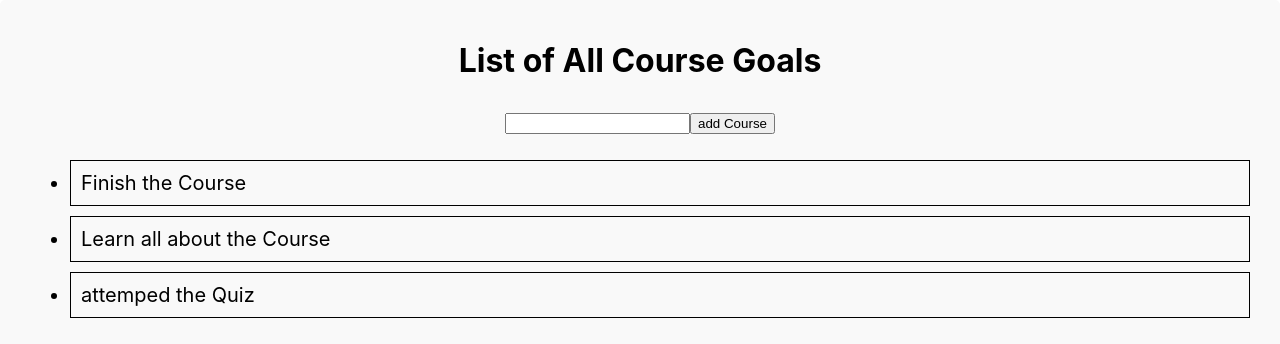
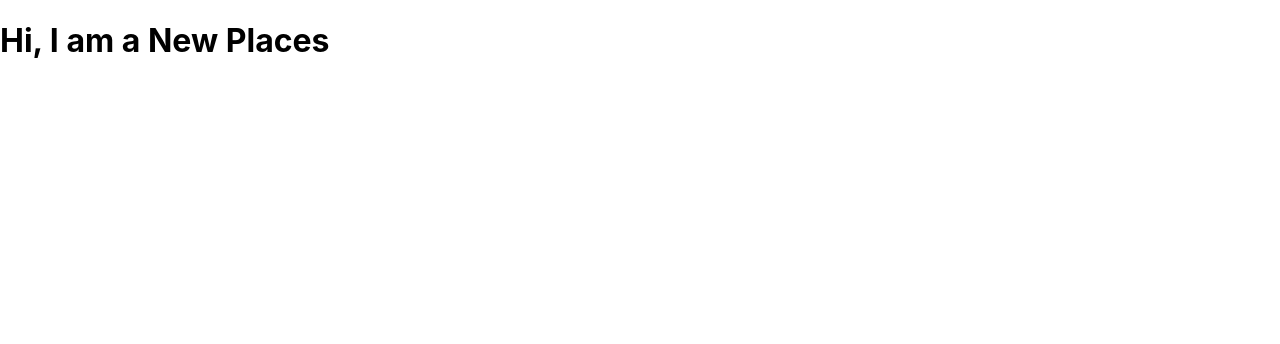
Before and after one commit to ajaykumar10591/reactjs, a React (Create React App) app: page /places/newplace in a window 1280 px wide. Shown: the top 344 px of the page. Built offline with nearby package versions, Linux system fonts and the light colour scheme.

Commit message:
Here i have earn the routing

```diff
--- a/package.json
+++ b/package.json
@@ -9,6 +9,7 @@
     "@testing-library/user-event": "^13.5.0",
     "react": "^19.1.1",
     "react-dom": "^19.1.1",
+    "react-router-dom": "5.3.4",
     "react-scripts": "5.0.1",
     "web-vitals": "^2.1.4"
   },
--- a/src/App.js
+++ b/src/App.js
@@ -1,8 +1,11 @@
 import React, {useState}  from 'react';
+import {BrowserRouter  as Router , Route,Redirect,Switch} from 'react-router-dom';
+
 import './App.css';
 import GoalList from './components/goal/goalList';
 import NewGoal from './components/newgoal/newgoal';
-
+import User from './users/pages/User';
+import NewPlaces from './places/pages/NewPlaces';
 
 const App= ()=>{
   const  [courseGoals,setCourseGoal] = useState([
@@ -13,15 +16,30 @@ const App= ()=>{
 
   const AddNewGoalHandler = (newGoal) => {
     setCourseGoal(courseGoals.concat(newGoal));
-  }
+   }
   return (
 
+  <Router>
+    <Switch>
+        <Route path = "/course" exact >
+          <div className='my-class'>
+            <h1>List of All Course Goals</h1>
+            <NewGoal onAddNewGoal = {AddNewGoalHandler} />
+            <GoalList goal = {courseGoals} />
+          </div>
+        </Route>
+        <Route path = "/" exact>
+              <User />
+        </Route>
+        <Route path = "/places/newplace" exact>
+          <NewPlaces />
+        </Route>
+        <Redirect to = "/" />
+    </Switch>
+ </Router>
 
-  <div className='my-class'>
-    <h1>List of All Course Goals</h1>
-    <NewGoal onAddNewGoal = {AddNewGoalHandler} />
-    <GoalList goal = {courseGoals} />
-  </div>
+
+
 
   );
 }
--- /dev/null
+++ b/src/places/pages/NewPlaces.js
@@ -0,0 +1,12 @@
+import React from "react";
+
+const NewPlaces = () =>{
+
+    return (
+        <div>
+            <h1>Hi, I am a New Places</h1>
+        </div>
+    )
+}
+
+export default NewPlaces;
--- /dev/null
+++ b/src/users/pages/User.js
@@ -0,0 +1,12 @@
+import React from "react";
+
+const User = () => {
+
+    return (
+        <div>
+            <h1>Hi, I am a User</h1>
+        </div>
+    )
+}
+
+export default User;
```
Also changed, not shown: 1 other file (tests, documents, lock files or other folders).
